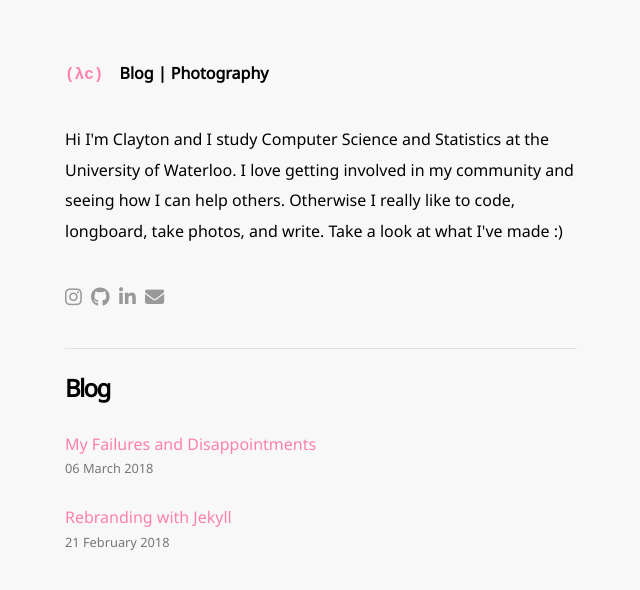
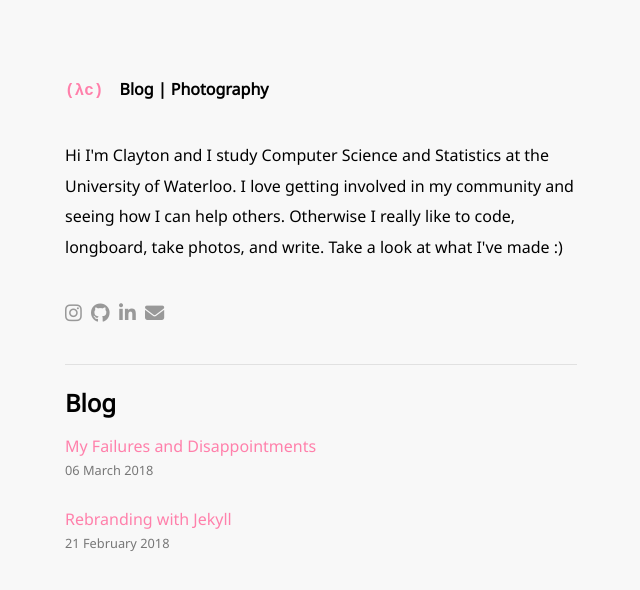
Before and after one commit to clayton-halim/clayton-halim.github.io, a Jekyll site: the page built from index.html, in a window 1280 px wide. Shown: the top 590 px of the page, without its empty margins (319-959 px from the left). Built offline with Jekyll 4.4.1, drawn with Linux system fonts in a browser that asks for light colours; nearby versions of some CDN libraries.

Commit message:
Remove text spacing and list padding styles

```diff
--- a/assets/css/style.css
+++ b/assets/css/style.css
@@ -1,16 +1,3 @@
-h1, h2, h3, h4, h5, h6 {
-  margin-top: 0;
-  margin-bottom: 2rem;
-  font-weight: 300;
-}
-
-h1 { font-size: 4.0rem; line-height: 1.2;  letter-spacing: -.1rem;}
-h2 { font-size: 3.6rem; line-height: 1.25; letter-spacing: -.1rem; }
-h3 { font-size: 3.0rem; line-height: 1.3;  letter-spacing: -.1rem; }
-h4 { font-size: 2.4rem; line-height: 1.35; letter-spacing: -.08rem; }
-h5 { font-size: 1.8rem; line-height: 1.5;  letter-spacing: -.05rem; }
-h6 { font-size: 1.5rem; line-height: 1.6;  letter-spacing: 0; }
-
 body {
     background-color: #f8f8f8;
 }
@@ -25,23 +12,6 @@
 
 ol {
   list-style: decimal outside;
-}
-
-ol, ul {
-  padding-left: 0;
-  margin-top: 0;
-}
-
-ul ul,
-ul ol,
-ol ol,
-ol ul {
-  margin: 1.5rem 0 1.5rem 3rem;
-  font-size: 90%;
-}
-
-li {
-  margin-bottom: 1rem;
 }
 
 code {
@@ -135,6 +105,7 @@
 }
 
 #blog-listing {
+    padding: 0;
     list-style: none;
 }
 
@@ -147,6 +118,7 @@
 }
 
 .hlist {
+    padding: 0;
     list-style-type: none;
 }
 
@@ -189,7 +161,6 @@
 
 .nav-bar {
     margin: 0;
-    padding: 0;
 }
 
 .nav-link {
@@ -215,6 +186,7 @@
 
 .social-bar {
     margin-top: 2%;
+    padding: 0;
 }
 
 .social-link {
@@ -246,6 +218,7 @@
 }
 
 .posts {
+    padding: 0;
     list-style-type: none;
 }
 
```
